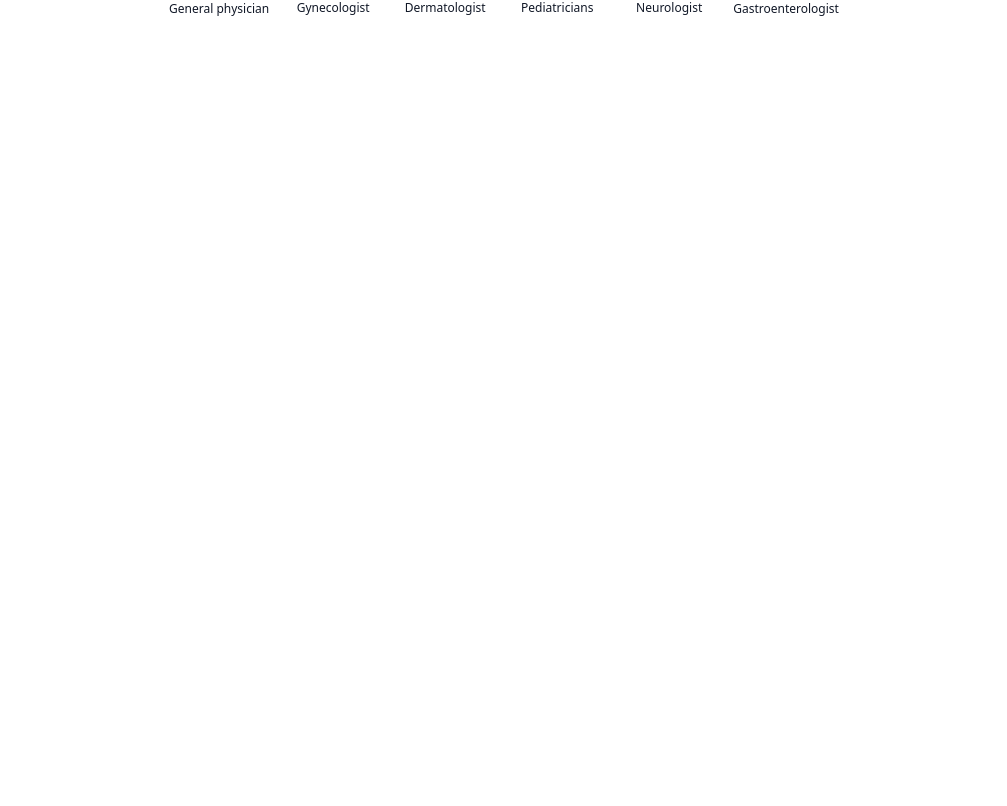
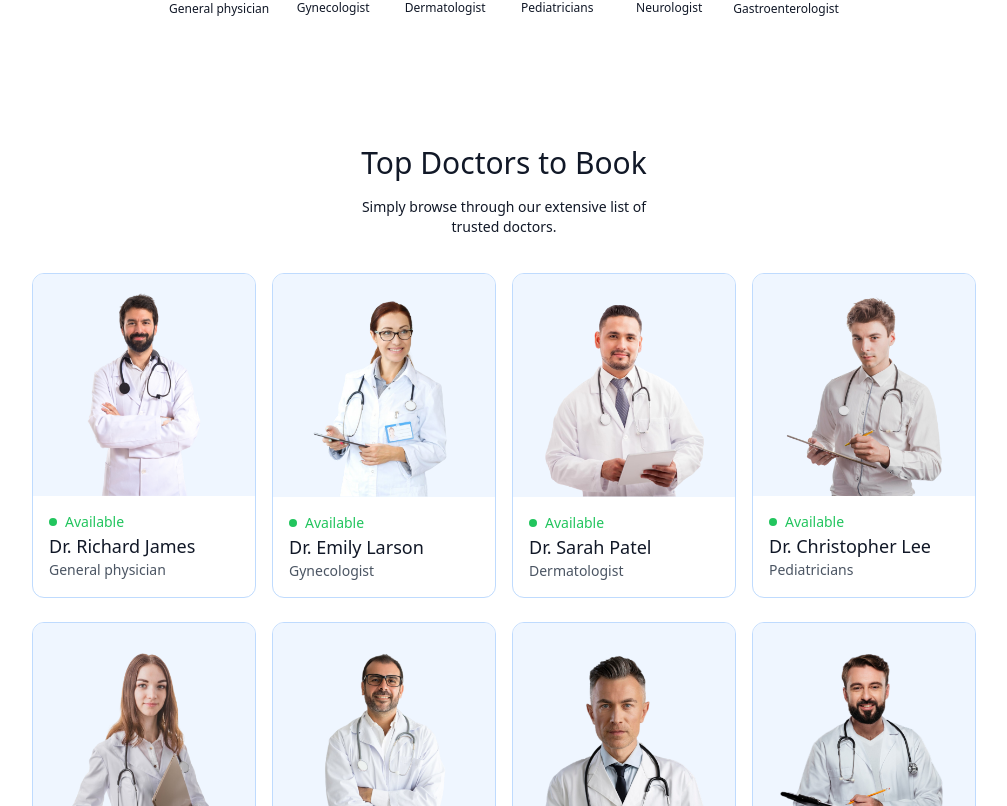
Before and after one commit to karananeja/prescripto-fe, a React (Vite) app: page / in a window 1280 px wide. Shown: the part 994-1800 px from the top of the page, without its empty margins (136-1143 px from the left). Before the commit the page ends 1075 px from the top, so only its background shows below. Built offline with nearby package versions, Linux system fonts and the light colour scheme.

Commit message:
chore: complete the topDoctors component

```diff
--- /dev/null
+++ b/src/components/TopDoctors.tsx
@@ -0,0 +1,40 @@
+import { useNavigate } from 'react-router-dom';
+import { doctors } from '../assets/assets';
+
+const TopDoctors = () => {
+  const navigate = useNavigate();
+
+  return (
+    <div className='flex flex-col items-center gap-4 my-16 text-gray-900 md:mx-10'>
+      <h1 className='text-3xl font-medium'>Top Doctors to Book</h1>
+      <p className='sm:w-1/3 text-center text-sm'>
+        Simply browse through our extensive list of trusted doctors.
+      </p>
+      <div className='w-full grid grid-cols-auto gap-4 pt-5 gap-y-6 px-3 sm:px-0'>
+        {doctors.slice(0, 10).map((doctor) => (
+          <div
+            onClick={() => navigate(`/appointment/${doctor._id}`)}
+            className='border border-blue-200 rounded-xl overflow-hidden cursor-pointer hover:translate-y-[-10px] transition-all duration-500'
+            key={doctor._id}
+          >
+            <img className='bg-blue-50' src={doctor.image} alt='doctor-image' />
+            <div className='p-4'>
+              <div className='flex items-center gap-2 text-sm text-center text-green-500'>
+                <span className='size-2 bg-green-500 rounded-full' />
+                <p className=''>Available</p>
+              </div>
+              <p className='text-gray-900 text-lg font-medium'>{doctor.name}</p>
+              <p className='text-gray-600 text-sm'>{doctor.specialty}</p>
+            </div>
+          </div>
+        ))}
+      </div>
+
+      <button className='bg-blue-50 text-gray-600 px-12 py-3 rounded-full mt-10'>
+        More
+      </button>
+    </div>
+  );
+};
+
+export default TopDoctors;
--- a/src/pages/Home.tsx
+++ b/src/pages/Home.tsx
@@ -1,5 +1,6 @@
 import Header from '../components/Header';
 import SpecialtyMenu from '../components/SpecialtyMenu';
+import TopDoctors from '../components/TopDoctors';
 
 const Home = () => {
   return (
@@ -7,6 +8,8 @@
       <Header />
 
       <SpecialtyMenu />
+
+      <TopDoctors />
     </div>
   );
 };
--- a/tailwind.config.js
+++ b/tailwind.config.js
@@ -5,6 +5,9 @@
     extend: {
       colors: { primary: '#5F6FFF' },
     },
+    gridTemplateColumns: {
+      auto: 'repeat(auto-fill, minmax(200px, 1fr))',
+    },
   },
   plugins: [],
 };
```
